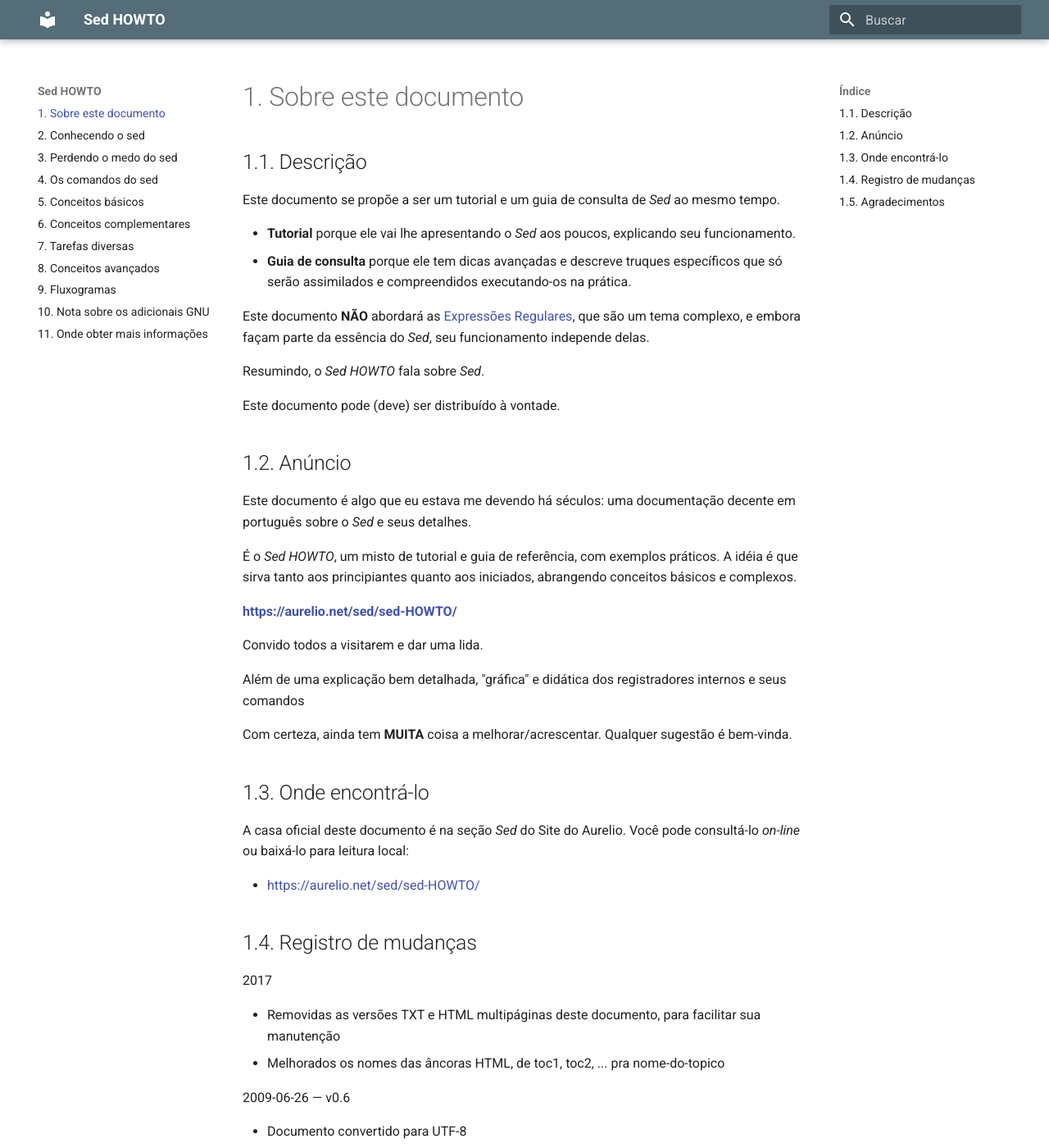
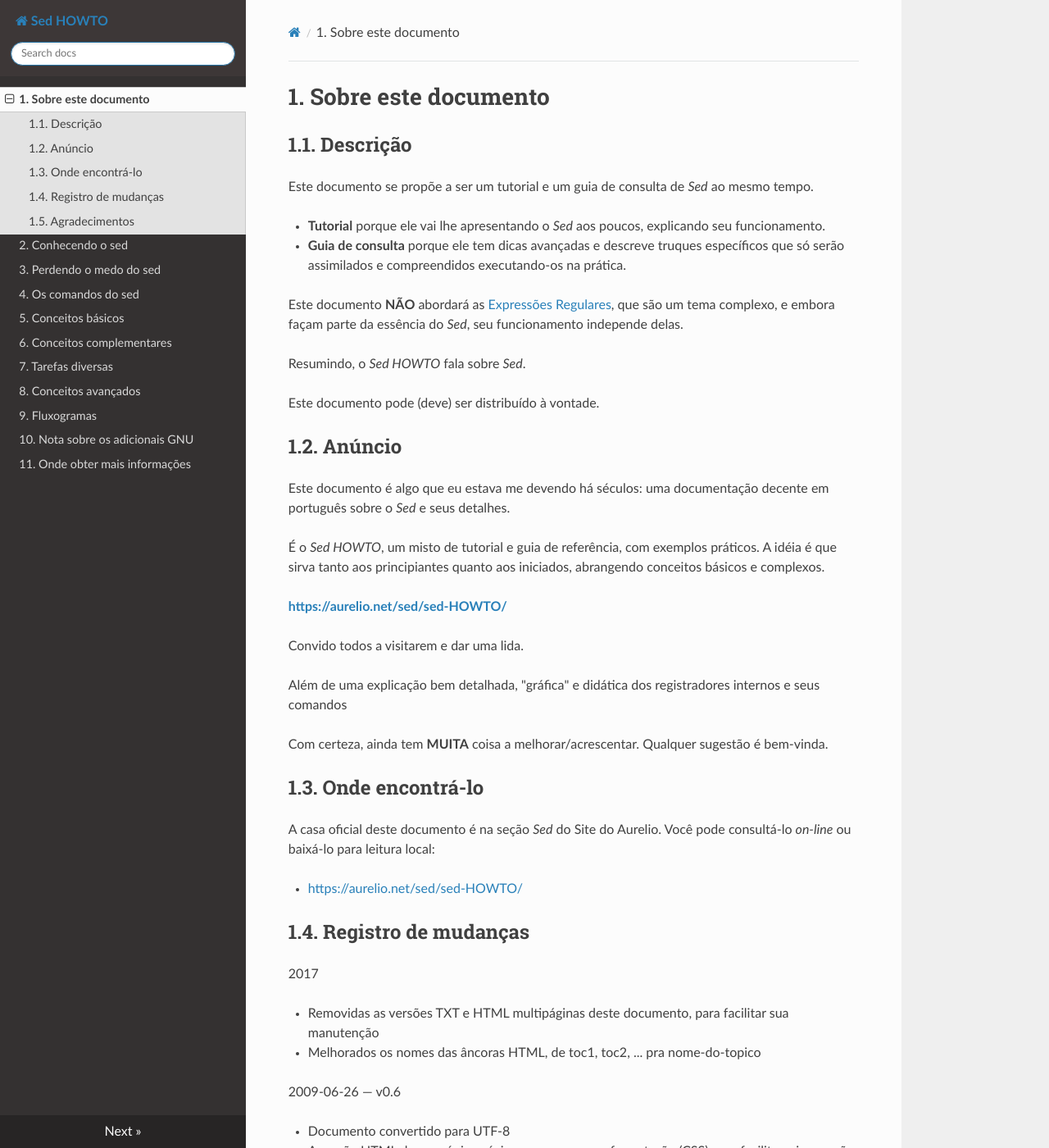
Before and after one commit to tomazcunha/sed-howto-mkdocs, an MkDocs documentation site: the page built from docs/index.md, in a window 1280 px wide and 1400 px high. Shown: the whole window at 82% size. Built offline with MkDocs 1.6.1, drawn with Linux system fonts in a browser that asks for light colours; nearby versions of some CDN libraries; some of the changed text lies outside the part shown.

Commit message:
Incluído css próprio.

```diff
--- a/docs/assets/stylesheets/extra.css
+++ b/docs/assets/stylesheets/extra.css
@@ -0,0 +1,49 @@
+.wy-side-nav-search {
+    text-align: left;
+    /* background-color: #2980B9; */
+    /* background-color: #9bc9d7; */
+    /* background-color: #c5c5c5; */
+    /* background-color: #222831; */
+    /* background-color: #2b3595; */
+    /* background-color: #272525; */
+    /* background-color: #e3e3e3; */
+    /* background-color: #474242; */
+    background-color: #3D3737;
+}
+
+.wy-nav-side {
+    /* background: #343131; */
+    /* background: #3D3737; */
+    /* background: #7d7d7d; */
+    /* background: #393e46; */
+    /* background: #182952; */
+}
+
+/* Links gerais, menu lateral */
+a:hover {
+    color: #2980B9;
+}
+
+a:active {
+    color: #e3e3e3;
+    background-color: #2980B9;
+}
+
+/* links do corpo */
+.section a:visited, .wy-breadcrumbs a:visited {
+    color: #D46A6A;
+}
+
+.section a:hover, .wy-breadcrumbs a:hover {
+    color: #2980B9;
+}
+
+.section a:active, .wy-breadcrumbs a:active {
+    color: #e3e3e3;
+    background-color: #2980B9;
+}
+
+/* cabeçalho */
+.wy-side-nav-search > a, .wy-side-nav-search .wy-dropdown > a {
+    color: #2980B9;
+}
--- a/mkdocs.yml
+++ b/mkdocs.yml
@@ -12,11 +12,11 @@ nav:
     - 10. Nota sobre os adicionais GNU: 'Cap10-Nota-sobre-os-adicionais-GNU.md'
     - 11. Onde obter mais informações: 'Cap11-Onde-obter-mais-informações.md'
 theme:
-    # name: mkdocs
-    # highlightjs: true
-    # hljs_languages:
-    #     - python
-    # # hljs_style: github
+    name: readthedocs
+    highlightjs: true
+    hljs_languages:
+        - yaml
+        - rust
 
     # name: readthedocs
     # name: windmill
@@ -25,14 +25,23 @@ theme:
     # name: bootstrap
     # name: bootstrap4
     # name: gitbook
-    name: material
-    palette:
-        primary: 'blue grey'
-        accent: 'indigo'
+    # name: material
+
+    # name: mkdocs
+    # highlightjs: true
+    # hljs_languages:
+    #     - python
+    # # hljs_style: github
+
+    # palette:
+    #     primary: 'blue grey'
+    #     accent: 'indigo'
+
     font:
-        # text: 'Roboto'
+        text: 'Roboto'
         # text: 'Roboto Slab'
         # text: 'Ubuntu'
+        # text: 'Ubuntu Mono'
         # text: 'Open Sans'
         # text: 'Lato'
         # text: 'Montserrat'
@@ -47,12 +56,16 @@ theme:
         # text: 'Oxygen'
         # text: 'Pacifico'
         # text: 'Rubik'
+
+        code: 'Inconsolata'
+        # code: 'Roboto Slab'
+        # code: 'Roboto'
         # code: 'Ubuntu Mono'
-        # code: 'Inconsolata'
         # code: 'Open Sans'
         # code: 'Lato'
+
     language: 'pt'
-    favicon: 'assets/img/favicon.ico'
+    favicon: assets/img/favicon.ico
     # feature:
     #     tabs: true
 # extra:
@@ -64,6 +77,13 @@ theme:
 #           link: 'https://twitter.com/squidfunk'
 #         - type: 'linkedin'
 #           link: 'https://linkedin.com/in/squidfunk'
+
+extra_css:
+    - assets/stylesheets/extra.css
+
+# extra_javascript:
+#   - 'javascripts/extra.js'
+
 # google_analytics:
 #   - 'UA-XXXXXXXX-X'
 #   - 'auto'
@@ -77,8 +97,7 @@ theme:
 # site_favicon: 'img/favicon.ico' # nao precisa configurar favicon se estiver em docs
 # suppress_nextprev: true
 # suppress_nextprev: false
-# extra_css:
-#     - 'assets/stylesheets/extra.css'
+
 
 
 # markdown_extensions:
```
